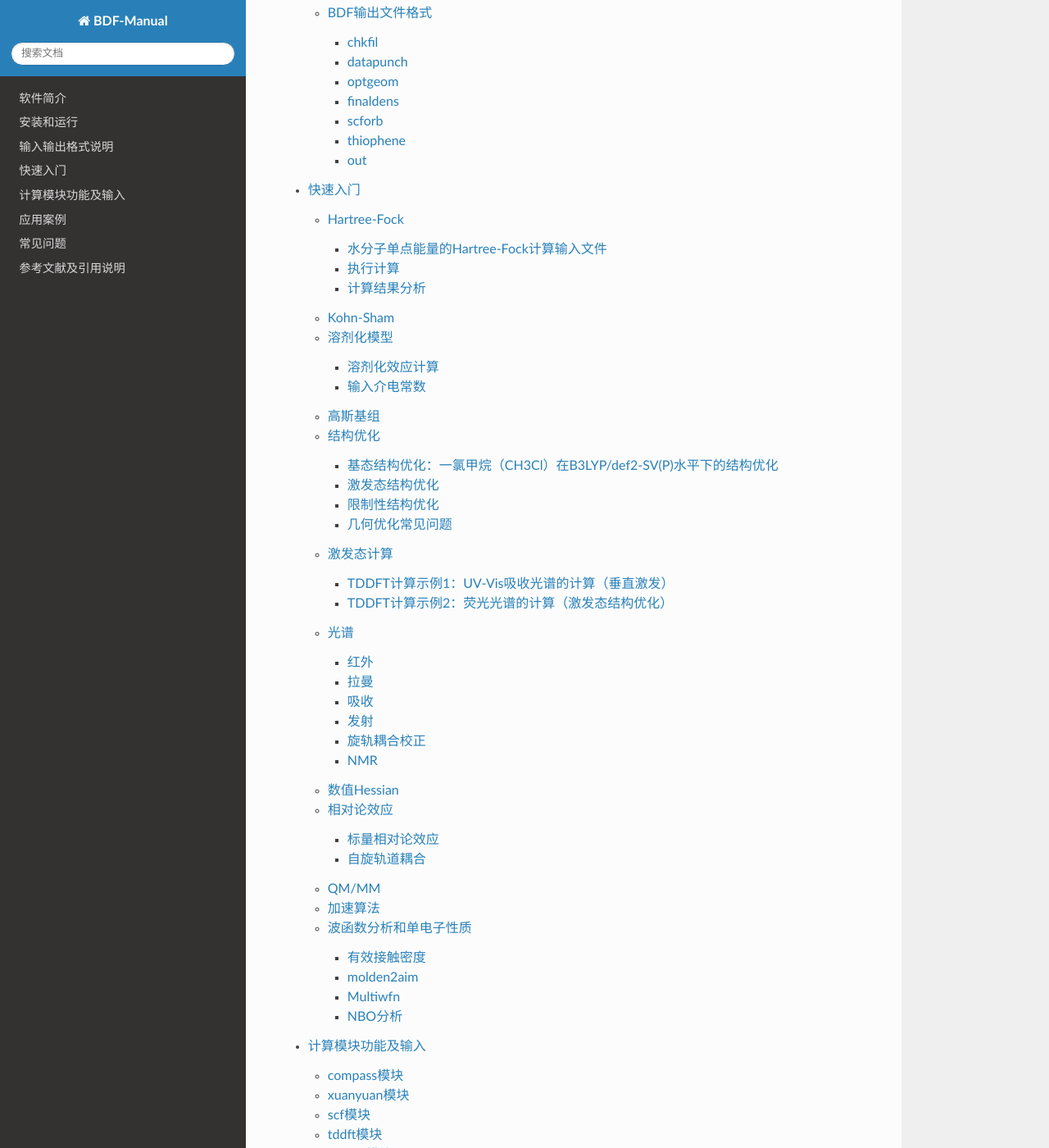
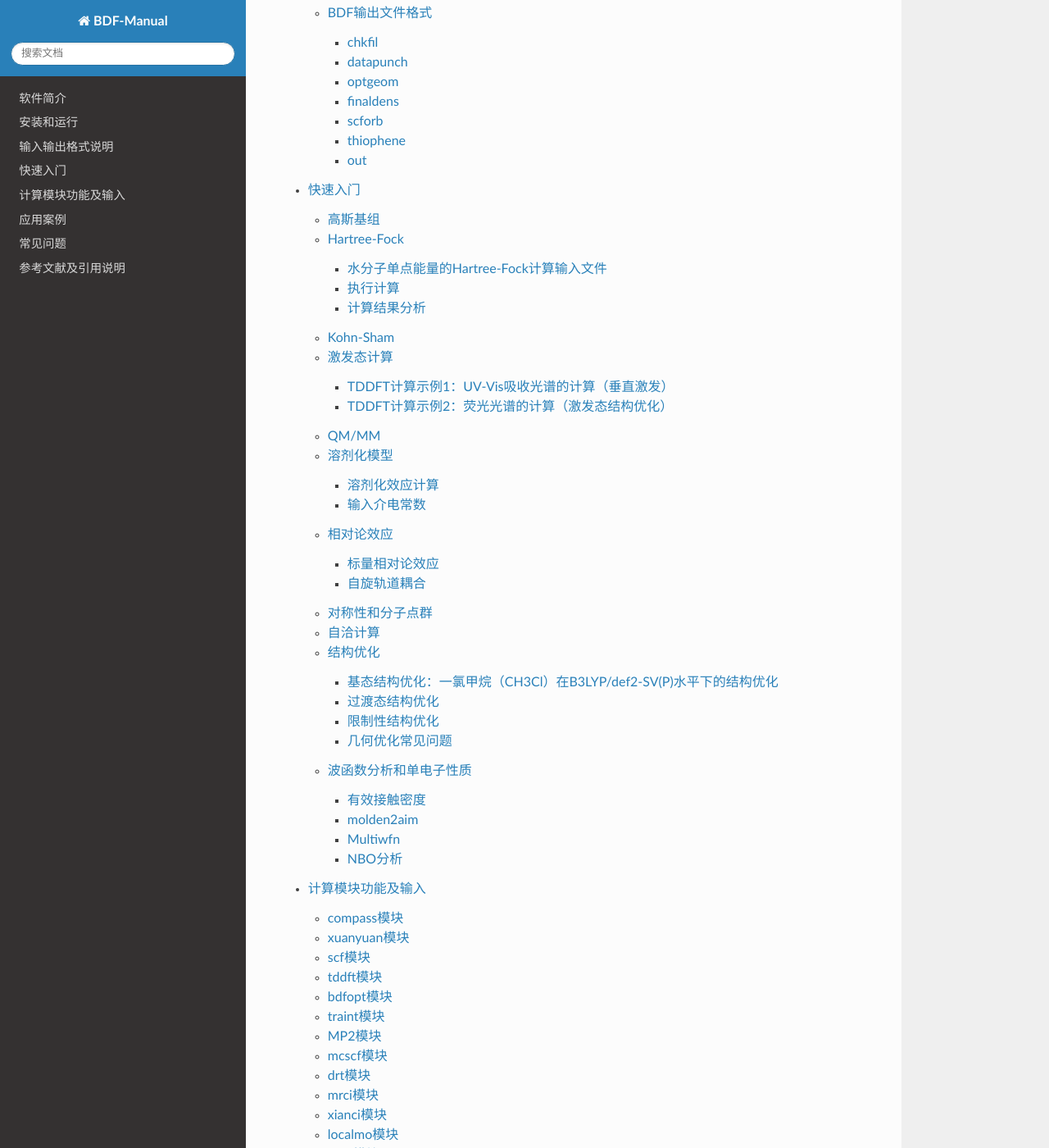
Before and after one commit to BDF-manual-maintenance/BDF-Manual, a Sphinx documentation site: the page built from source/index.rst, in a window 1280 px wide and 1400 px high, scrolled down 560 px. Shown: the whole window at 82% size. Built offline with Sphinx 7.4.7 and the Read the Docs theme 2.0.0, drawn with Linux system fonts in a browser that asks for light colours.

Commit message:
修改快速入门大纲

```diff
--- a/source/guide/Optimization.rst
+++ b/source/guide/Optimization.rst
@@ -66,8 +66,9 @@ BDFpro的结构优化是由BDFOPT模块来实现的，支持基于牛顿法和
 
 To be done...
 
-激发态结构优化
+过渡态结构优化
 -------------------------------------------------------
+
 
 限制性结构优化
 -------------------------------------------------------
--- /dev/null
+++ b/source/guide/Point-Group.rst
@@ -0,0 +1,2 @@
+对称性和分子点群
+================================================
--- a/source/guide/Hessian.rst
+++ b/source/guide/SCF.rst
@@ -1,2 +1,2 @@
-数值Hessian
+自洽计算
 ================================================
```
Also changed, not shown: source/User Guide.rst (+8 -21 lines).
